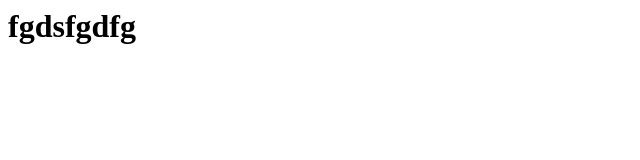
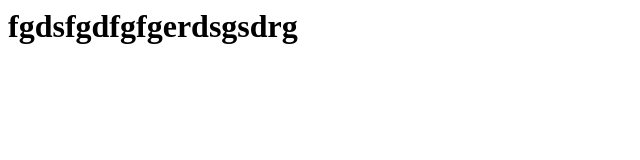
Before and after one commit to LiaHar/homework2, a plain HTML site: page index.html in a window 1280 px wide. Shown: the whole page, without its empty margins (0-640 px from the left). Drawn offline with Linux system fonts and the light colour scheme.

Commit message:
homework2.js

```diff
--- a/index.html
+++ b/index.html
@@ -1 +1 @@
-<h1>fgdsfgdfg</h1>
+<h1>fgdsfgdfgfgerdsgsdrg</h1>
```
